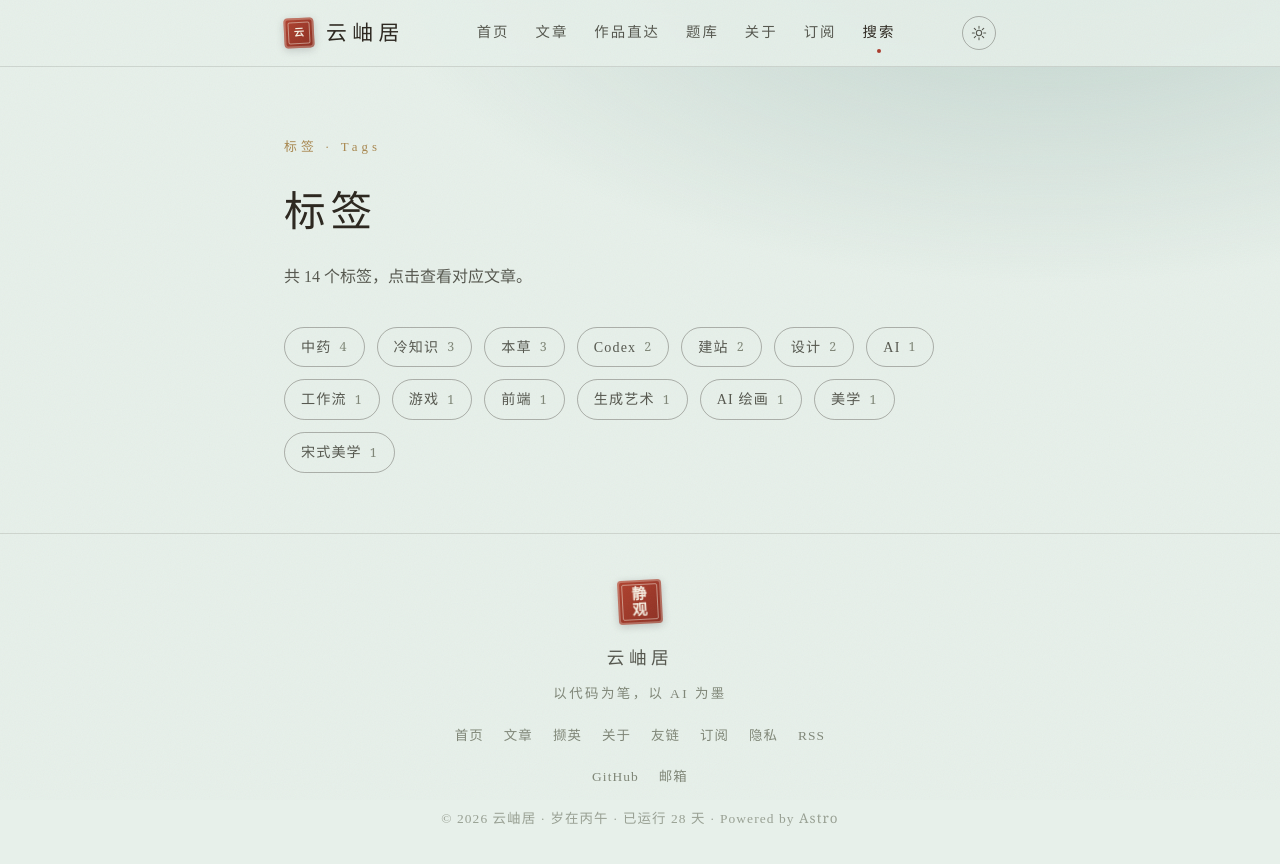
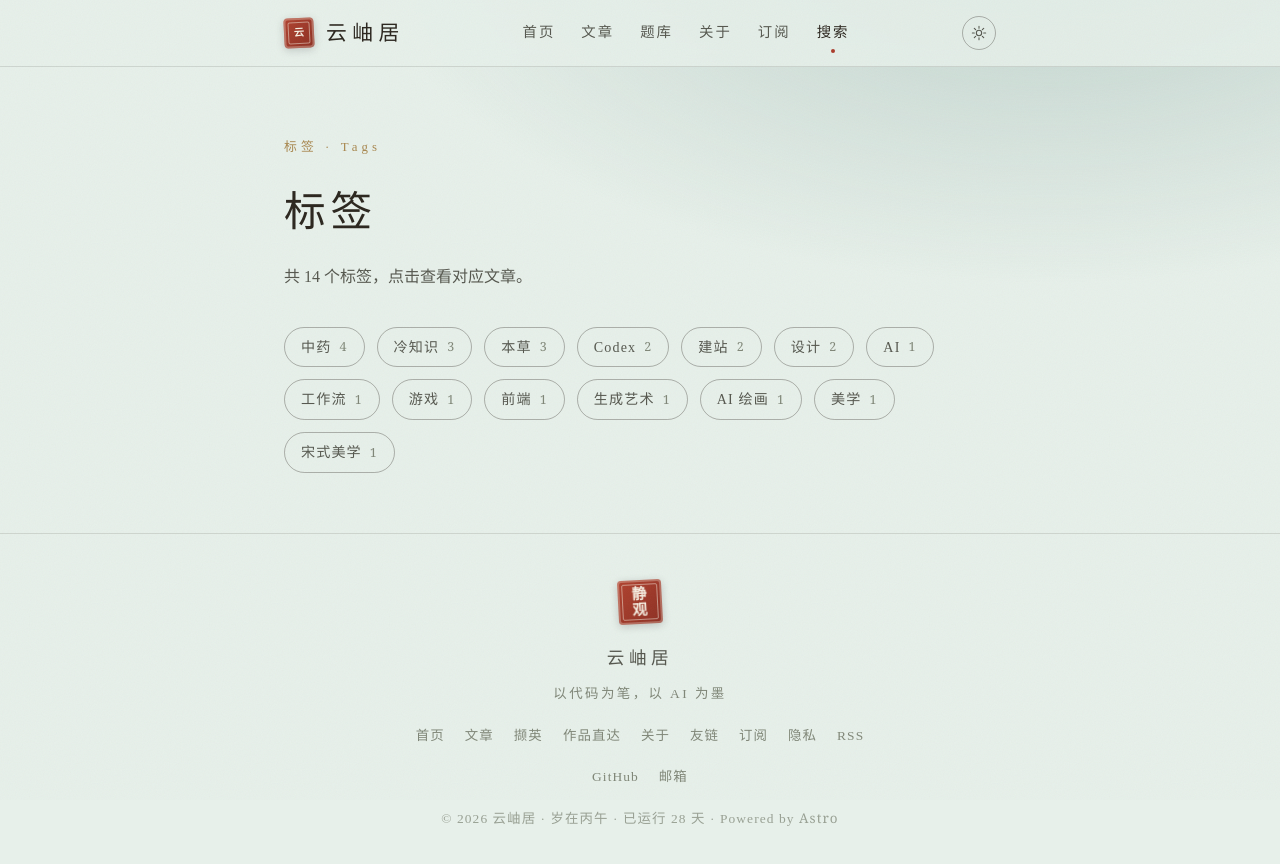
Before and after one commit to weelee-herb/xiuyunju-blog, an Astro site: page /tags in a window 1280 px wide. Built offline with nearby package versions, Linux system fonts and the light colour scheme; Astro itself is replaced by a stand-in of ours; some packages are replaced by stand-ins of ours; no server answers; a web font is replaced by a local one.

Commit message:
refactor: 作品直达移入页脚（顶部导航保持五项）

```diff
--- a/src/components/Footer.astro
+++ b/src/components/Footer.astro
@@ -16,6 +16,7 @@ const days = Math.max(1, Math.floor((Date.now() - new Date(site.siteSince || yea
       <a href="/">首页</a>
       <a href="/blog/">文章</a>
       <a href="/featured/">撷英</a>
+      <a href="/projects/">作品直达</a>
       <a href="/about/">关于</a>
       <a href="/links/">友链</a>
       <a href="/subscribe/">订阅</a>
--- a/src/components/Header.astro
+++ b/src/components/Header.astro
@@ -6,7 +6,7 @@ const nav = [
   { label: '首页', href: '/', match: (p: string) => p === '/' },
   { label: '文章', href: '/blog/', match: (p: string) => p.startsWith('/blog') },
   // 识药闯关已移至首页按钮与订阅资源，导航收敛避免臃肿
-  { label: '作品直达', href: '/projects/', match: (p: string) => p.startsWith('/projects') },
+  // 作品直达移入页脚（顶部导航收敛为五项）
   { label: '题库', href: 'https://herb-quiz.cc.cd/', external: true, title: '中药题库 · 邀请码 692626', match: () => false },
   { label: '关于', href: '/about/', match: (p: string) => p.startsWith('/about') },
   { label: '订阅', href: '/subscribe/', match: (p: string) => p.startsWith('/subscribe') },
```
